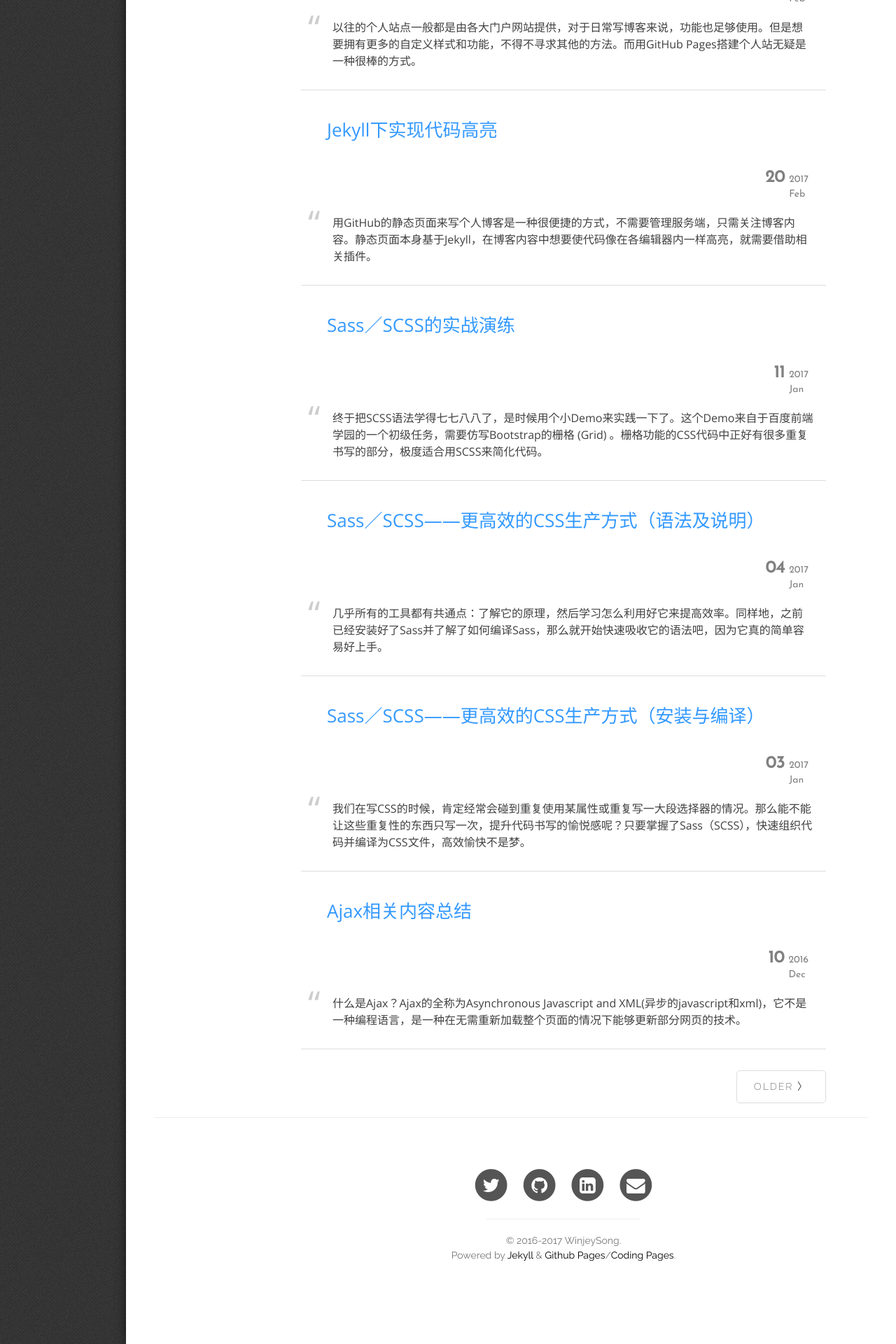
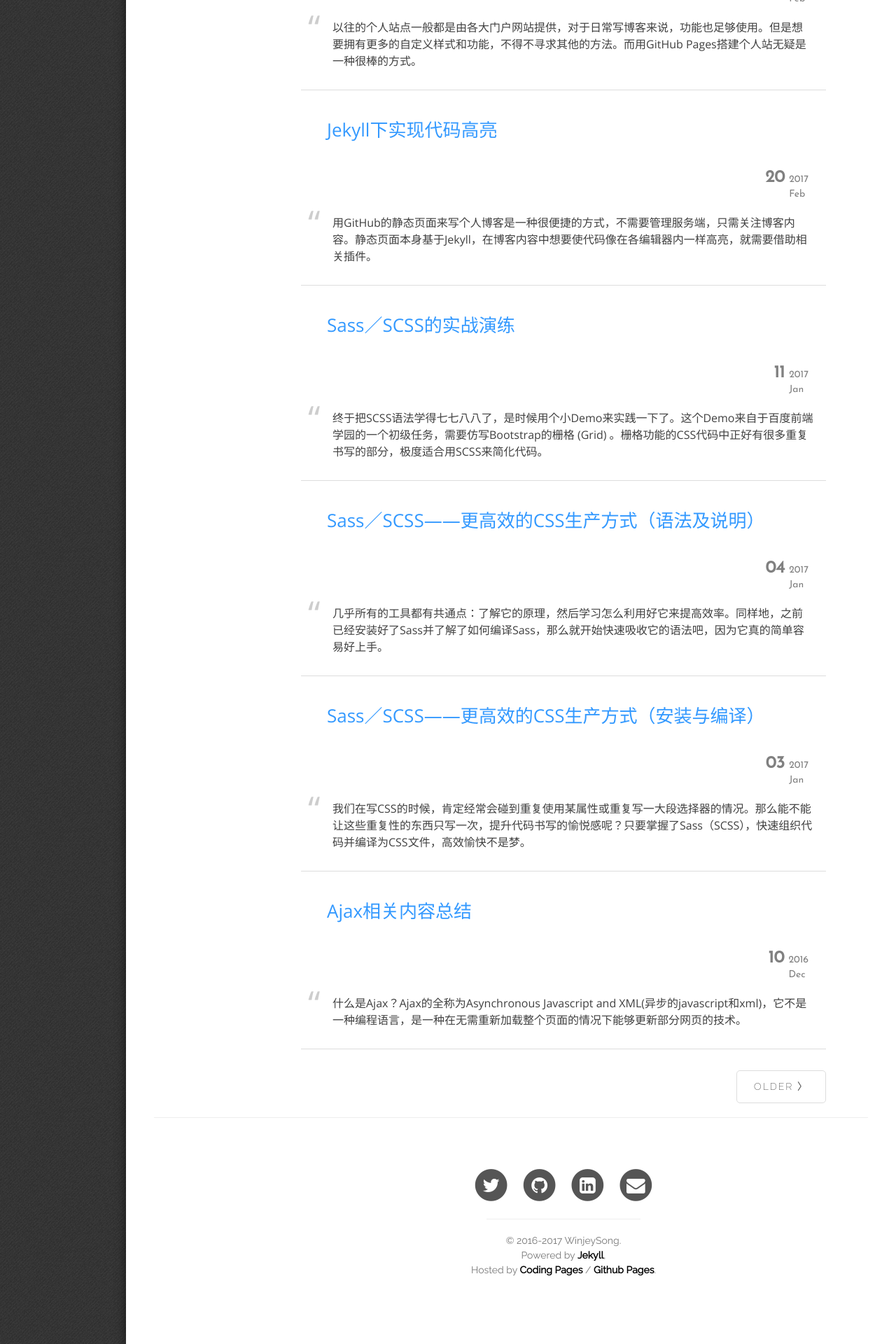
Before and after one commit to winjeysong/winjeysong.github.io, a Jekyll site: the page built from index.html, in a window 1280 px wide. Shown: the part 939-2859 px from the top of the page at 70% size. Built offline with Jekyll 4.4.1, drawn with Linux system fonts in a browser that asks for light colours; some web fonts are replaced; the list of posts is cut into pages by our own code.

Commit message:
Edit footer.

```diff
--- a/_includes/footer.html
+++ b/_includes/footer.html
@@ -104,7 +104,11 @@
                         <div class="col-xs-4"></div>
                         <p class="copyright text-muted">
                             &copy; 2016-{{ site.time | date: '%Y' }} {{ site.author }}.
-                            <br/> Powered by <a href="http://jekyllrb.com" target="_blank">Jekyll</a> & <a href="https://pages.github.com" target="_blank">Github Pages</a>/<a href="https://coding.net/help/doc/pages/index.html" target="_blank">Coding Pages</a>.
+                            <br/>
+                            Powered by <a href="http://jekyllrb.com" target="_blank" style="font-weight: bold">Jekyll</a>,
+                            <br/>
+                            Hosted by <a href="https://pages.coding.me" style="font-weight: bold" target="_blank">Coding Pages</a> /
+                            <a href="https://pages.github.com" target="_blank" style="font-weight: bold">Github Pages</a>.
                         </p>
                     </div>
                 </div>
```
